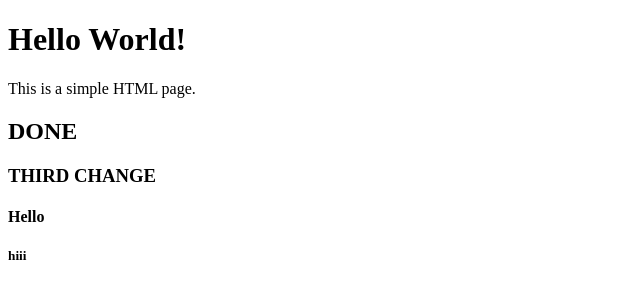
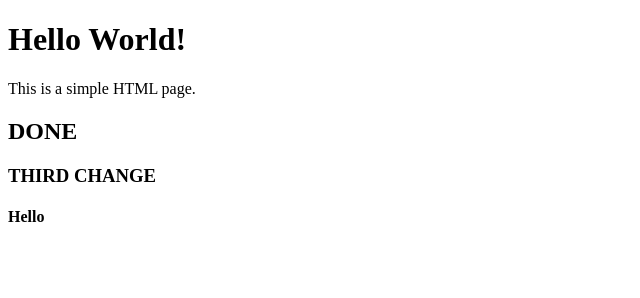
Before and after one commit to rajgosavi-ship-it/repo1, a plain HTML site: page index.html in a window 1280 px wide. Shown: the full height of the page, 0-640 px from the left. Drawn offline with Linux system fonts and the light colour scheme.

Commit message:
last commit message

```diff
--- a/index.html
+++ b/index.html
@@ -9,6 +9,5 @@
     <h2>DONE</h2>
     <h3>THIRD CHANGE</h3>
     <h4> Hello</h4>
-    <h5>hiii</h5>
 </body>
 </html>
```
Also changed, not shown: 1 other file.
